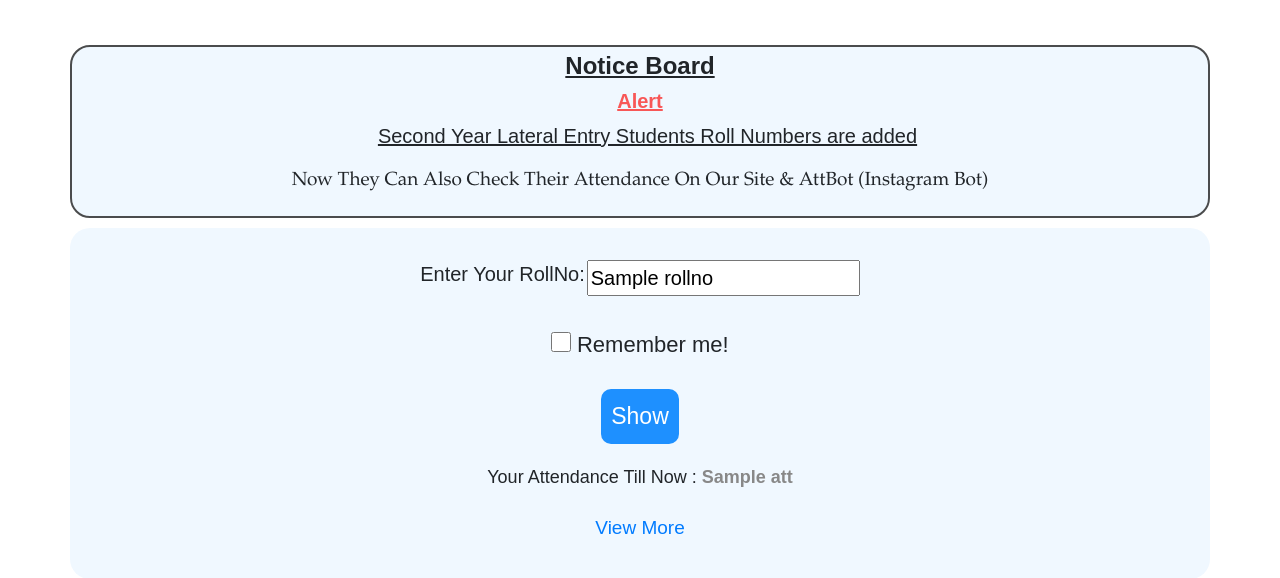
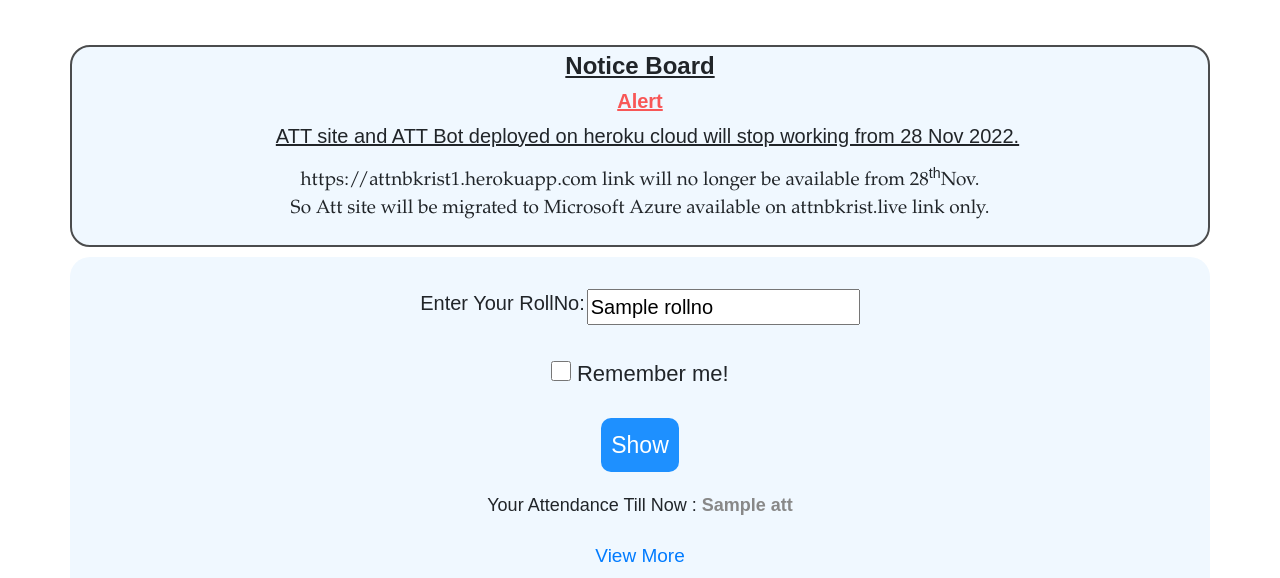
Before and after one commit to Sameer7878/connectatt, a Python web app: template templates/index.html in a window 1280 px wide. Shown: the part 75-653 px from the top of the page. Run offline with Jinja, Linux system fonts and the light colour scheme; the template is opened without the code that fills it: most values are stand-ins (such as "Sample title", 1, 10 or a date in 2020); some libraries are stand-ins or nearby versions.

Commit message:
Update index.html

```diff
--- a/templates/index.html
+++ b/templates/index.html
@@ -64,8 +64,9 @@
     <h4>Notice Board</h4>
 
     <h5>Alert</h5>
-    <p id="p1">Second Year Lateral Entry Students Roll Numbers are added </p>
-        <p id="p2">Now They Can Also Check Their Attendance On Our Site & AttBot (Instagram Bot) </p>
+    <p id="p1">ATT site and ATT Bot deployed on heroku cloud will stop working from 28 Nov 2022.</p>
+        <p id="p2">https://attnbkrist1.herokuapp.com link will no longer be available from 28<sup>th</sup>Nov.<br>
+So Att site will be migrated to Microsoft Azure available on attnbkrist.live link only.</p>
     <!--<p id="p1">We Added AttAPI For Our Att Site.It Is Open For All Web Developers, You Can Use Our API To Get Our Site Data.</p>
     <p id="p2"><b>API-</b><span style="cursor: pointer">  https://attnbkrist1.herokuapp.com/attapi?roll=EnterRollNO</span></p>
     <p id="p1">For Slow Internet Connections Use This Link <br><br> <b>Note: </b><span id="p2">Just click the link to copy and paste on browser, add your RollNo at end of url.</span> </p>
```
